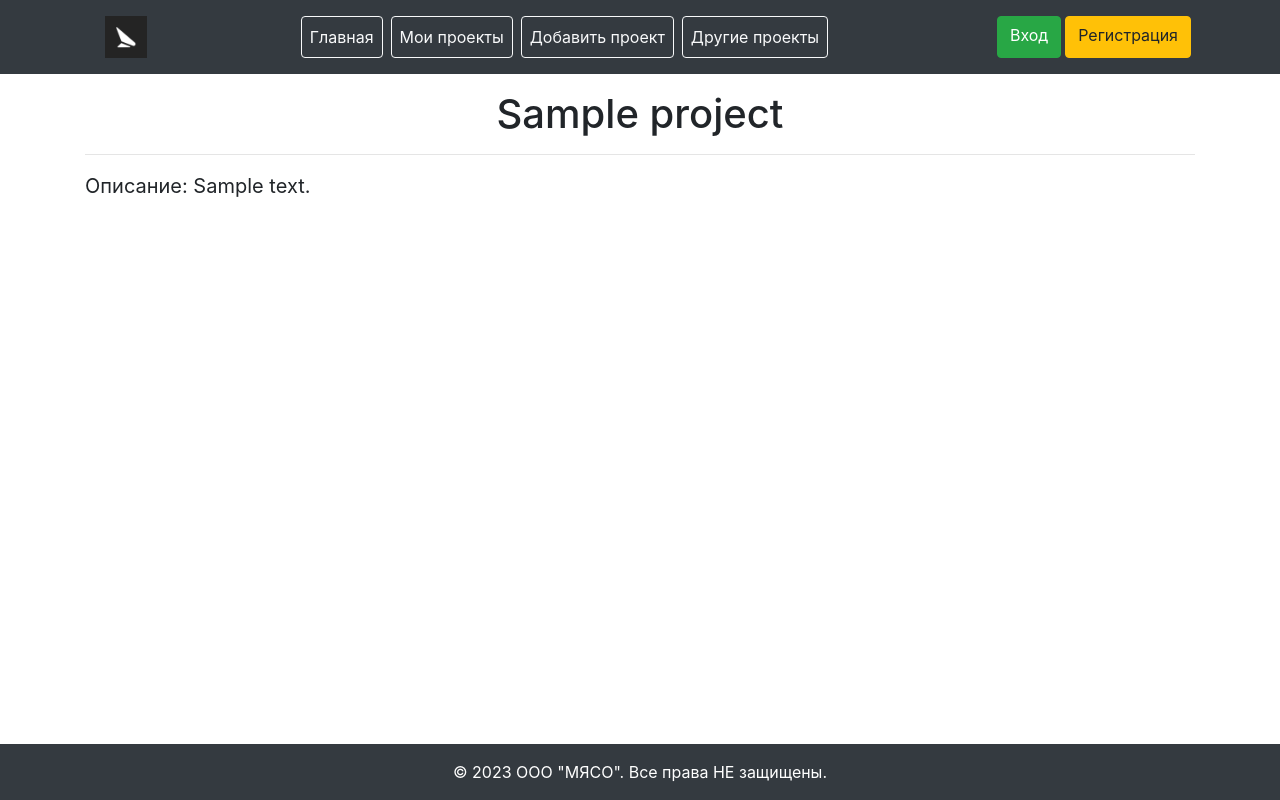
After one commit to Dadauy/Hackaton_utmn, a Flask app: page /project/1 in a window 1280 px wide. The commit adds this page. Run offline with Flask 3, Linux system fonts and the light colour scheme; tables that the repository leaves empty hold one stand-in row (values such as "Sample post"); some libraries are stand-ins or nearby versions.

Commit message:
Масштабная работа над сайтом.

```diff
--- a/app/routes.py
+++ b/app/routes.py
@@ -1,69 +1,11 @@
 from app import app
-
+import json
 from flask import render_template, redirect, url_for, request
 from app.forms import LoginForm, RegistrationForm, ProjectForm, DeleteProfile, EditProfileForm
 from flask_login import current_user, login_user, logout_user, login_required
 from app.models import User, Project
 from werkzeug.urls import url_parse
 from app import db
-
-
-@app.route('/logout')
-def logout():
-    logout_user()
-    return redirect(url_for('index'))
-
-
-@app.route('/profile/<profile_uuid>/delete', methods=["GET", "POST"])
-@login_required
-def delete(profile_uuid):
-    data = {
-        "is_auth": current_user.is_authenticated,
-        "profile_uuid": current_user.uuid
-    }
-
-    form = DeleteProfile()
-    user = User.query.filter_by(uuid=profile_uuid).first_or_404()
-    if form.validate_on_submit():
-        db.session.delete(user)
-        db.session.commit()
-        return redirect(url_for('index'))
-    return render_template('delete.html', user=user, data=data, form=form)
-
-
-@app.route("/profile/<profile_uuid>/edit", methods=["GET", "POST"])
-@login_required
-def edit(profile_uuid):
-    data = {
-        "is_auth": current_user.is_authenticated,
-        "profile_uuid": current_user.uuid
-    }
-    form = EditProfileForm()
-    user = User.query.filter_by(uuid=profile_uuid).first_or_404()
-    if form.validate_on_submit():
-        user.username = form.username.data
-        user.email = form.email.data
-        user.info = form.info.data
-        db.session.commit()
-        return redirect(url_for('profile', profile_uuid=user.uuid))
-    return render_template('edit.html', user=user, data=data, form=form)
-
-
-@app.route("/profile/<profile_uuid>")
-@login_required
-def profile(profile_uuid):
-    data = {
-        "is_auth": current_user.is_authenticated,
-        "profile_uuid": current_user.uuid
-    }
-
-    user = User.query.filter_by(uuid=profile_uuid).first_or_404()
-    return render_template('profile.html', user=user, data=data)
-
-
-@app.route("/about")
-def about():
-    return """Надо реализовать"""
 
 
 @app.route("/")
@@ -75,6 +17,37 @@ def index():
         data["profile_uuid"] = current_user.uuid
 
     return render_template('index.html', data=data)
+
+
+@app.route('/project/<int:project_id>')
+def project(project_id):
+    data = {
+        "is_auth": current_user.is_authenticated,
+        "project": Project.query.get(project_id)
+    }
+    if data["is_auth"]:
+        data["profile_uuid"] = current_user.uuid
+    return render_template("project.html", data=data)
+
+
+@app.route("/project/<int:project_id>/edit", methods=["GET", "POST"])
+@login_required
+def edit_project(project_id):
+    data = {
+        "is_auth": current_user.is_authenticated,
+        "profile_uuid": current_user.uuid
+    }
+    projects_ids = json.loads(current_user.created_projects)
+    if not(project_id in projects_ids):
+        return redirect(url_for("project", project_id=project_id))
+    form = EditProjectForm()  # TODO: сделать форму редактирования проекта
+    project = Project.query.get_or_404(project_id)
+    if form.validate_on_submit():
+        project.name = form.name.data
+        # ...
+        db.session.commit()
+        return redirect(url_for('project', project_id=project_id))
+    return render_template('edit_project.html', data=data, form=form)
 
 
 @app.route("/login", methods=["GET", "POST"])
@@ -122,14 +95,29 @@ def register():
     return render_template('register.html', form=form, data=data)
 
 
+@app.route("/my_projects")
+@login_required
+def my_projects():
+    projects = []
+    projects_ids = json.loads(current_user.created_projects)
+    for pj in Project.query.all():
+        if pj.id in projects_ids:
+            projects.append(pj)
+    data = {
+        "is_auth": current_user.is_authenticated,
+        "profile_uuid": current_user.uuid,
+        "projects": projects,
+    }
+    return render_template('my_projects.html', data=data)
+
+
 @app.route('/create_project', methods=['POST', 'GET'])
 @login_required
 def create_project():
     data = {
         "is_auth": current_user.is_authenticated,
-        "profile_uuid": current_user.uuid
+        "profile_uuid": current_user.uuid,
     }
-
     form = ProjectForm()
     if form.validate_on_submit():
         project = Project()
@@ -139,23 +127,84 @@ def create_project():
         project.home = form.home.data
         project.text = form.text.data
         project.creator = current_user.id
-
-        user = User.query.filter_by(id=current_user.id).first()
-        user.add_projects(project.id)  # projects.id is None - исправить
-
         db.session.add(project)
         db.session.commit()
-
-        return redirect(url_for('archive'))
+        user = User.query.filter_by(id=current_user.id).first()
+        project_id = Project.query.filter_by(text=project.text).first().id
+        user.add_projects(project_id)  # projects.id is None - исправить
+        db.session.commit()
+        return redirect(url_for('project', project_id=project_id))
     return render_template('create_project.html', form=form, data=data)
 
 
-@app.route("/archive")
+@app.route("/all_projects")
+def all_projects():
+    data = {
+        "is_auth": current_user.is_authenticated,
+        "profile_uuid": current_user.uuid,
+        "projects": Project.query.order_by(Project.id.desc()).all(),
+    }
+    return render_template('all_projects.html', data=data)
+
+
+@app.route('/profile/<profile_uuid>/delete', methods=["GET", "POST"])
 @login_required
-def archive():
+def delete(profile_uuid):
     data = {
         "is_auth": current_user.is_authenticated,
         "profile_uuid": current_user.uuid
     }
+    if current_user.uuid != profile_uuid:
+        return redirect(url_for("profile", profile_uuid=profile_uuid))
+    form = DeleteProfile()
+    user = User.query.filter_by(uuid=profile_uuid).first_or_404()
+    if form.validate_on_submit():
+        db.session.delete(user)
+        db.session.commit()
+        return redirect(url_for('profile', profile_uuid=profile_uuid))
+    return render_template('delete.html', user=user, data=data, form=form)
 
-    return render_template('archive.html', data=data)
+
+@app.route("/profile/<profile_uuid>/edit", methods=["GET", "POST"])
+@login_required
+def edit(profile_uuid):
+    data = {
+        "is_auth": current_user.is_authenticated,
+        "profile_uuid": current_user.uuid
+    }
+    if current_user.uuid != profile_uuid:
+        return redirect(url_for("profile", profile_uuid=profile_uuid))
+    form = EditProfileForm()
+    user = User.query.filter_by(uuid=profile_uuid).first_or_404()
+    if form.validate_on_submit():
+        user.username = form.username.data
+        user.email = form.email.data
+        user.info = form.info.data
+        db.session.commit()
+        return redirect(url_for('profile', profile_uuid=user.uuid))
+    return render_template('edit.html', user=user, data=data, form=form)
+
+
+@app.route("/profile/<profile_uuid>")
+def profile(profile_uuid):
+    data = {
+        "is_auth": current_user.is_authenticated,
+        "profile_uuid": current_user.uuid if current_user.is_authenticated else None
+    }
+    user = User.query.filter_by(uuid=profile_uuid).first_or_404()
+    return render_template('profile.html', user=user, data=data)
+
+
+@app.route('/logout')
+def logout():
+    logout_user()
+    return redirect(url_for('index'))
+
+
+@app.errorhandler(404)
+def error_404(e):
+    data = {
+        "is_auth": current_user.is_authenticated,
+        'error': 'Упс. Страница не найдена :('
+    }
+    return render_template('errors.html', data=data)
--- a/app/templates/base.html
+++ b/app/templates/base.html
@@ -20,23 +20,16 @@
 
     </style>
 </head>
-<style>
-    .bg-dark {
-
-    }
-
-
-</style>
 <body>
 <div id="wrapper" class="wrapper">
     <header class="p-3 bg-dark">
         <div class="container">
-            <div class="d-flex justify-content">
+            <div class="d-flex justify-content-between">
                 <a href="/" class="nav align-items-start">
                     <svg class="bi me-2" width="20px" height="20px" role="img" aria-label="Bootstrap">
                         <img src="{{ url_for('static', filename='images/ico.jpg') }}" class="mr-2"
-                             height="36"
-                             width="36" alt="">
+                             height="42"
+                             width="42" alt="">
                     </svg>
                 </a>
 
@@ -44,14 +37,14 @@
                     <li><a href="/"
                            class="nav-link mr-2 px-2 btn btn-outline-light">Главная</a>
                     </li>
+                    <li><a href="{{ url_for('my_projects') }}"
+                           class="nav-link mr-2 px-2 btn btn-outline-light ">Мои проекты</a>
+                    </li>
                     <li><a href="{{ url_for('create_project') }}"
                            class="nav-link mr-2 px-2 btn btn-outline-light ">Добавить проект</a>
                     </li>
-                    <li><a href="{{ url_for('archive') }}"
-                           class="nav-link mr-2 px-2 btn btn-outline-light">Архив проектов</a>
-                    </li>
-                    <li><a href="{{ url_for('about') }}"
-                           class="nav-link px-2 btn btn-outline-light">О сайте</a>
+                    <li><a href="{{ url_for('all_projects') }}"
+                           class="nav-link mr-2 px-2 btn btn-outline-light">Другие проекты</a>
                     </li>
                 </ul>
 
@@ -77,7 +70,7 @@
         </div>
     </div>
 
-    <footer id="footer" class="bg-fffff text-white text-center mt-4 py-3 footer">
+    <footer id="footer" class="bg-dark text-white text-center mt-4 py-3 footer">
         &copy; 2023 ООО "МЯСО". Все права НЕ защищены.
     </footer>
 </div>
--- a/app/templates/delete.html
+++ b/app/templates/delete.html
@@ -3,6 +3,7 @@
 
 {% block content %}
     {% if user == current_user %}
+        <h4 style="color:red"> ВНИМАНИЕ! В СЛУЧАЕ УДАЛЕНИЯ АККАУНТА ВЫ ПОТЕРЯЕТЕ ВСЕ ДАННЫЕ, В ТОМ ЧИСЛЕ ДОСТУП К СВОИМ ПРОЕКТАМ!</h4>
         <form action="" method="post">
             {{ form.hidden_tag() }}
             <p>{{ form.submit() }}</p>
--- a/app/templates/index.html
+++ b/app/templates/index.html
@@ -2,7 +2,8 @@
 {% block title %} Главная страница {% endblock %}
 
 {% block content %}
-    <h1 class="text-center"> Это главная страница </h1><br>
+    <h1 class="text-center"> Главная страница </h1><br>
     <hr>
-
+    <p style="font-size: 20px"> Данный проект создан по инициативе Министерства Просвещения России. На реализацию сайта
+        были выделены денежные средства в размере 2 180 450 000 рубелей </p>
 {% endblock %}
--- /dev/null
+++ b/app/templates/project.html
@@ -0,0 +1,10 @@
+{% extends "base.html" %}
+{% block title %} {{ data.project.name }} {% endblock %}
+
+{% block content %}
+    <h1 class="text-center">{{data.project.name}}</h1>
+    <hr>
+    <p style="font-size: 20px"> Описание: {{ data.project.text }}</p>
+
+
+{% endblock %}
```
Also changed, not shown: app/templates/all_projects.html (added, +27 -0 lines), app/templates/errors.html (added, +8 -0 lines), app/templates/my_projects.html (added, +27 -0 lines), app/templates/profile.html (+9 -5 lines).
